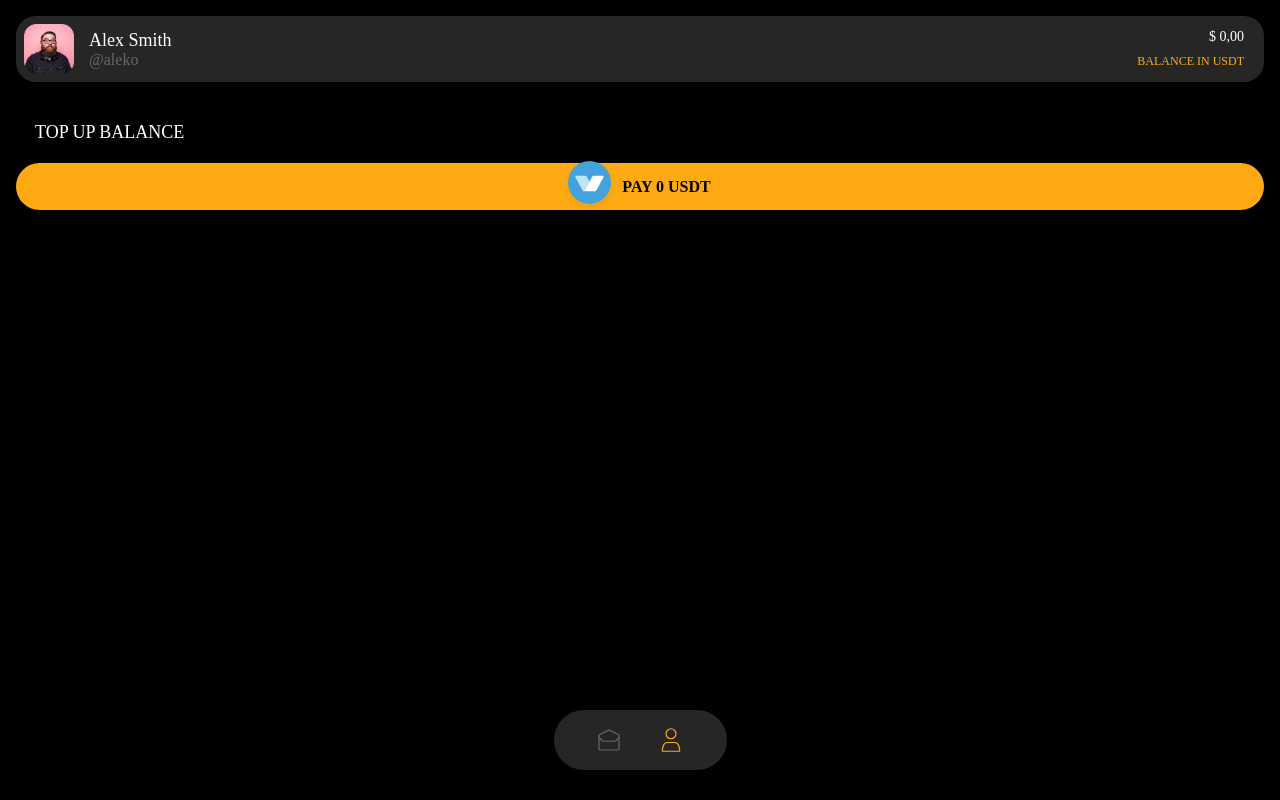
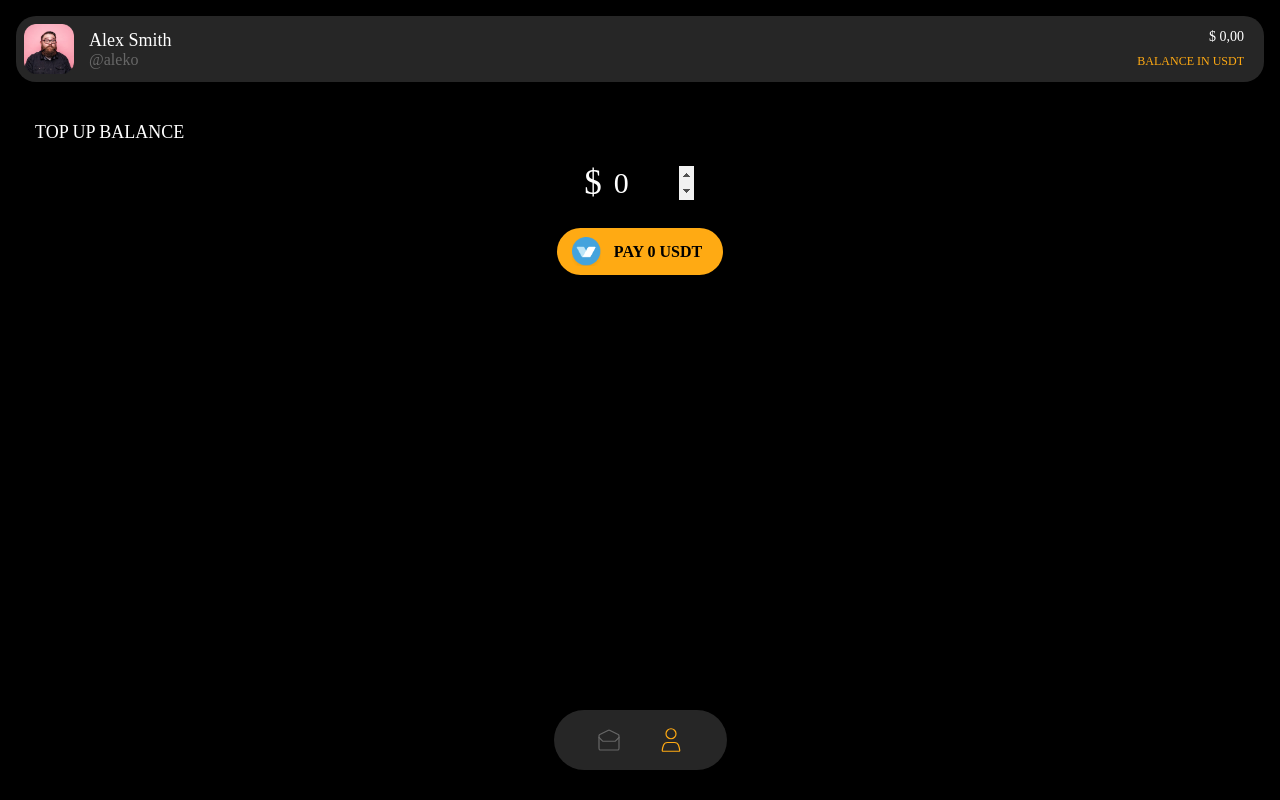
Before and after one commit to Aratep/sms-bot, a React (Create React App) app: page /top-up in a window 1280 px wide. Built offline with nearby package versions, Linux system fonts and the light colour scheme; a web font is replaced by a local one.

Commit message:
topup is ready

```diff
--- a/src/components/_components.styles.scss
+++ b/src/components/_components.styles.scss
@@ -6,3 +6,4 @@
 @import "components/button/_button.component.styles";
 @import "components/container/_container.component.styles";
 @import "components/list/_list.component.styles";
+@import "components/money-input/_money-input.component.styles";
--- a/src/components/button/Button.component.jsx
+++ b/src/components/button/Button.component.jsx
@@ -4,7 +4,7 @@ import classNames from "classnames";
 import IsVisible from "components/is-visible/IsVisible.component";
 import Image from "components/image/Image.component";
 // IMAGES
-import crypto from "assets/imgs/crypto.svg";
+import crypto from "assets/imgs/crypto.png";
 
 const Button = ({ text, variant = "light", hasIcon, ...rest }) => {
   const buttonClasses = classNames("sm-button", {
--- a/src/components/button/_button.component.styles.scss
+++ b/src/components/button/_button.component.styles.scss
@@ -5,13 +5,20 @@
   height: 47px;
   padding: 0 15px;
 
+  .sm-image {
+    padding-right: 7px;
+
+    img {
+      height: 29px;
+    }
+  }
+
   button {
     @include flexCenter;
     outline: none;
     border: none;
     text-transform: uppercase;
     background-color: transparent;
-    //padding: 1rem 2rem;
     font-weight: bold;
     font-size: 16px;
   }
--- /dev/null
+++ b/src/components/money-input/MoneyInput.component.jsx
@@ -0,0 +1,32 @@
+import { useEffect, useRef } from "react";
+
+const MoneyInput = ({ name, value, onChange, ...rest }) => {
+  const inputRef = useRef(null);
+
+  useEffect(() => {
+    // Focus the input element when the component mounts
+    if (inputRef.current) {
+      inputRef.current.focus();
+    }
+  }, []); // Empty dependency array ensures this runs only once after the initial render
+
+  function handleInputChange(event) {
+    onChange(event.target);
+  }
+
+  return (
+    <div className="money-input">
+      <span>$</span>
+      <input
+        ref={inputRef}
+        name={name}
+        value={value}
+        onChange={handleInputChange}
+        type="number"
+        {...rest}
+      />
+    </div>
+  );
+};
+
+export default MoneyInput;
--- /dev/null
+++ b/src/components/money-input/_money-input.component.styles.scss
@@ -0,0 +1,17 @@
+.money-input {
+  @include flexCenter;
+  width: 200px;
+
+  span {
+    padding-right: 10px;
+    font-size: 35px;
+  }
+
+  input {
+    width: 40%;
+    border: none;
+    outline: none;
+    background: none;
+    font-size: 30px;
+  }
+}
--- a/src/components/select/Select.component.jsx
+++ b/src/components/select/Select.component.jsx
@@ -27,7 +27,6 @@ const Select = ({
   const [isOptionClicked, setIsOptionClicked] = useState(false);
   const [filteredList, setFilteredList] = useState(initialList);
   const {
-    inputState,
     handleInput,
     updateInputState,
     handleInvalidMessage,
--- a/src/pages/referral/Referral.page.jsx
+++ b/src/pages/referral/Referral.page.jsx
@@ -22,7 +22,9 @@ const ReferralPage = () => {
           </CopyToClipboard>
         </Container>
         <Container space="center">
-          <Button text="COPY LINK" />
+          <CopyToClipboard text={tgLing}>
+            <Button text="COPY LINK" />
+          </CopyToClipboard>
         </Container>
       </Container>
     </PageWrapper>
--- a/src/pages/support/Support.page.jsx
+++ b/src/pages/support/Support.page.jsx
@@ -6,8 +6,8 @@ import Button from "components/button/Button.component";
 const SupportPage = () => {
   return (
     <PageWrapper headerType="settings">
-      <Container variant="col">
-        <label>SUPPORT</label>
+      <Container variant="col" className="pd-b-25">
+        <label className="label-text">SUPPORT</label>
         <div>
           If you have technical problems with the bot or other issues, you need
           to write to <span>@popoze</span>
--- a/src/pages/top-up/TopUp.page.jsx
+++ b/src/pages/top-up/TopUp.page.jsx
@@ -4,14 +4,32 @@ import { useState } from "react";
 import PageWrapper from "components/page-wrapper/PageWrapper.component";
 import { Container } from "components/container/Container.component";
 import Button from "components/button/Button.component";
+import MoneyInput from "components/money-input/MoneyInput.component";
 
 const TopUpPage = () => {
   const [amount, setAmount] = useState(0);
+
+  function handleChange(e) {
+    setAmount(e.value);
+  }
+
+  console.log(amount);
+
   return (
     <PageWrapper headerType="settings">
       <Container variant="col">
         <label className="label-text">TOP UP BALANCE</label>
-        <Button text={`PAY ${amount} USDT`} hasIcon={true} />
+        <Container space="center" className="pd-b-25">
+          <MoneyInput
+            value={amount}
+            name="amount"
+            onChange={handleChange}
+            placeholder="0"
+          />
+        </Container>
+        <Container space="center">
+          <Button text={`PAY ${amount} USDT`} hasIcon={true} />
+        </Container>
       </Container>
     </PageWrapper>
   );
```
Also changed, not shown: src/assets/imgs/crypto.png (added), src/assets/imgs/crypto.svg (deleted).
